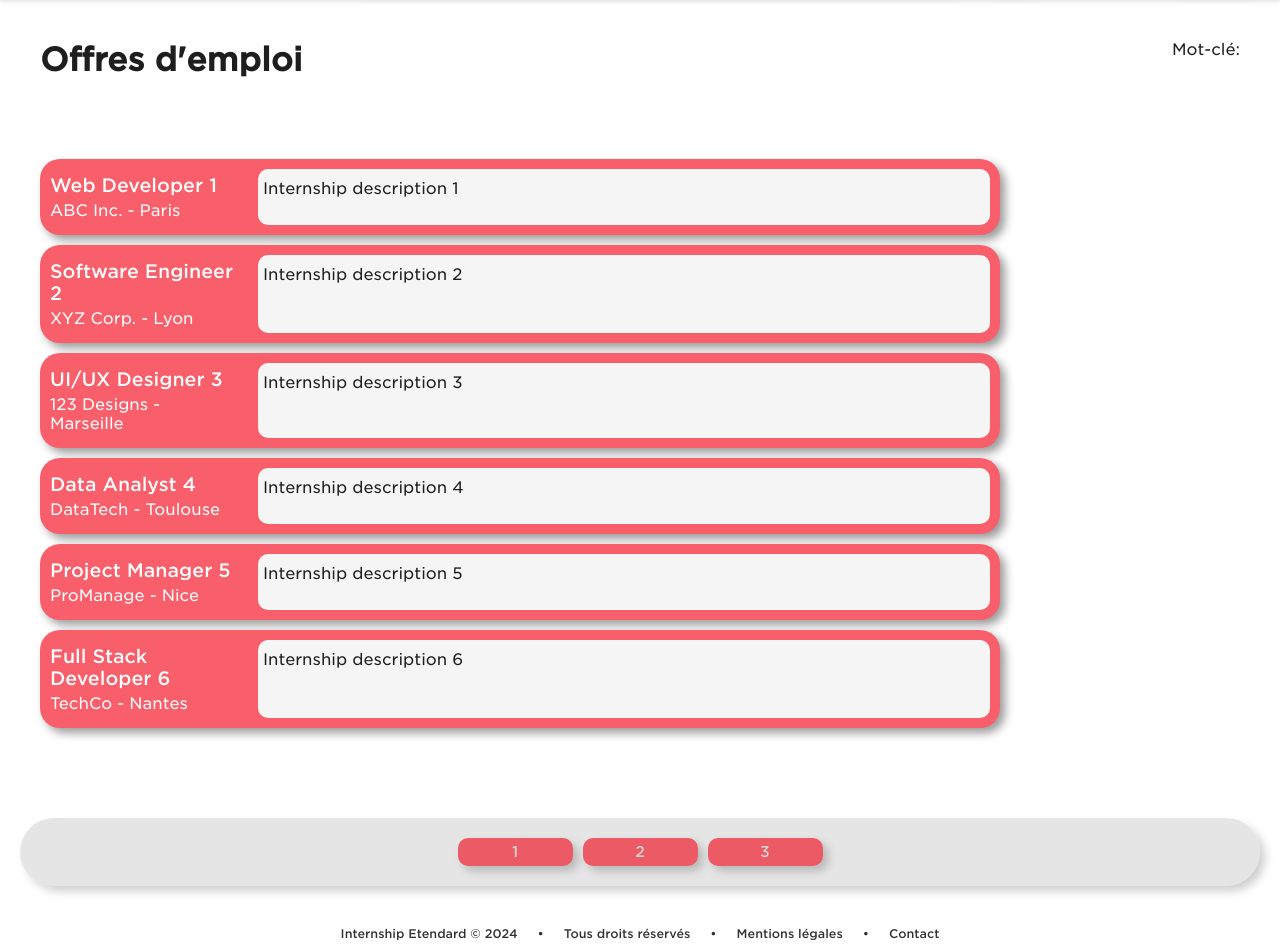
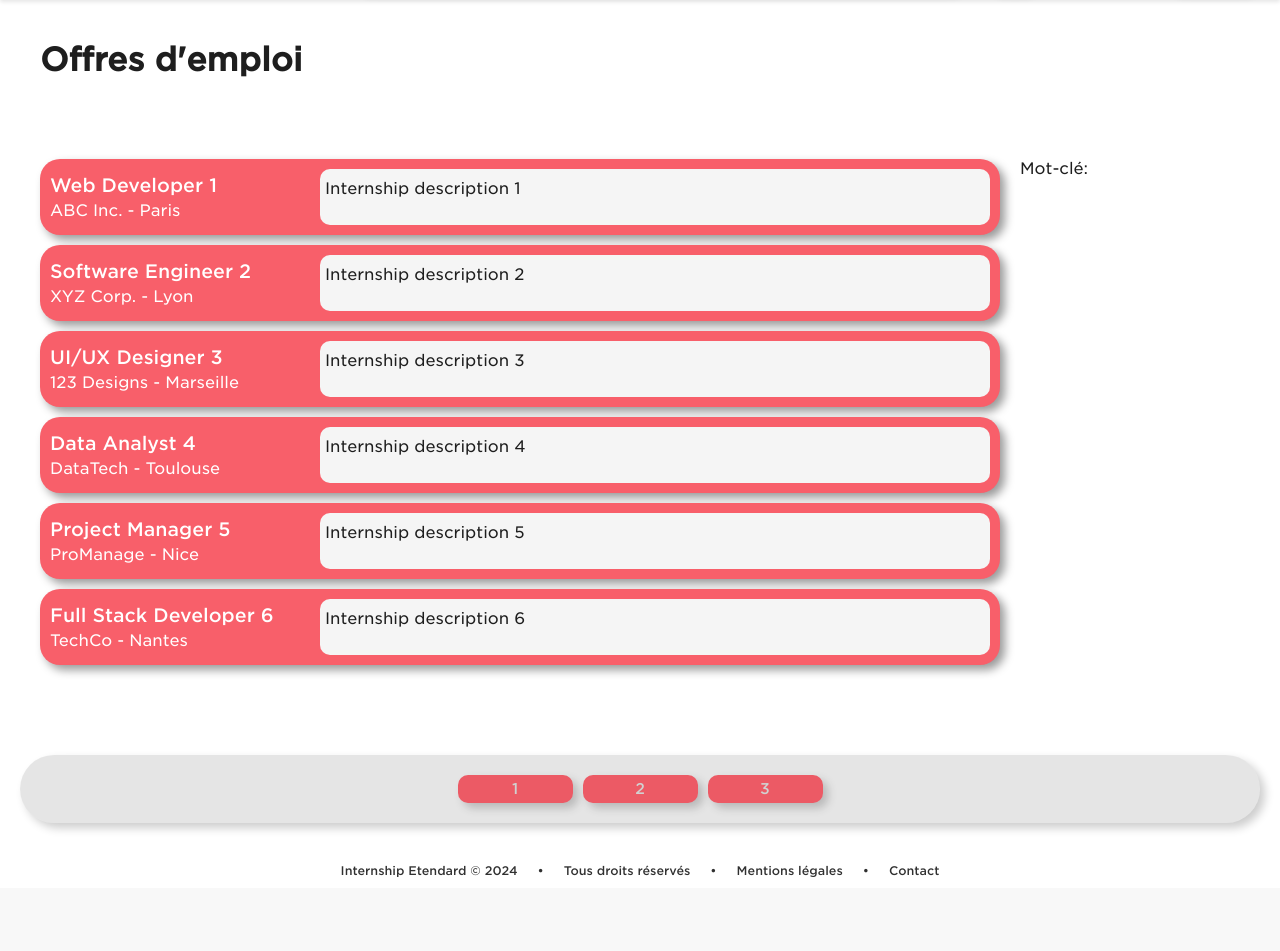
Before and after one commit to Yug0-o/Projet-WEB, a PHP site: page /research.html in a window 1280 px wide. Shown: the part 60-1011 px from the top of the page. After the commit the page ends 937 px from the top, so only its background shows below. Run offline with PHP 8.4, Linux system fonts and the light colour scheme.

Commit message:
Fix animation delay in job elements and rearrange filters in research.html, calors are now variables

```diff
--- a/assets/JS/research.js
+++ b/assets/JS/research.js
@@ -66,7 +66,7 @@ function displayJobs(jobsToDisplay = jobData) {
 
         jobList.appendChild(jobElement);
         // add delay to each job element
-        jobElement.style.animationDelay = `${i * 0.03}s`;
+        jobElement.style.animationDelay = `${(i - startIndex) * 0.03}s`;
     }
 }
 
--- a/assets/style.css
+++ b/assets/style.css
@@ -25,6 +25,26 @@
 }
 
 /*---------------------------------------------------------------*/
+
+:root {
+    --primary-color: #F85F6A;
+    --secondary-color: #000;
+    --background-color: #fff;
+    --text-color: #303030;
+    --hover-color: #e0e0e0;
+    --checkbox-background: #f0f0f0;
+    --checkbox-checked-background: #2196F3;
+    --checkbox-checked-box-shadow: inset -2px -2px 5px #1e87d8, inset 2px 2px 5px #23a5ff;
+    --footer-text-shadow: 0 0 3px rgba(255, 255, 255, 0.2);
+    --dashboard-border-color: var(--primary-color);
+    --carousel-card-background: #fff;
+    --carousel-card-text-color: #454545;
+    --box-shadow: 5px 5px 10px rgba(0, 0, 0, .2);
+    --research-button-hover-background: #f0f0f0;
+    --job-color: #fff;
+    --pagination-button-color: gainsboro;
+    --center-container-background: rgba(0, 0, 0, .1);
+}
 
 /* Others */
 
@@ -522,15 +542,12 @@ h1.text-center-accueil{
 
 .container {
     display: flex;
+    flex-direction: row;
     justify-content: space-between;
-    /*background: rgba(0, 0, 0, .2);*/
-    /* background: linear-gradient(0deg, rgba(230,246,255,1) 25%, rgba(80,192,255,1) 50%, rgba(230,246,255,1) 75%);  */
-    flex-wrap: wrap;
+    flex-wrap: nowrap;
     padding: 20px;
     margin: 20px;
     position: relative;
-    /*border-radius: 40px;
-    box-shadow: 0px 0px 50px rgba(0, 0, 0, 0.5);*/
 
 }
 
@@ -1109,15 +1126,18 @@ canvas {
 /* Research */
 .filters {
     margin-bottom: 20px;
+    min-width: 200px;
+    margin-inline: 20px;
+    transition: all 0.2s ease;
 }
 
 .filters button {
-    background-color: #F85F6A;
+    background-color: var(--primary-color);
 }
 
 .filters button:hover {
     background-color: #f0f0f0;
-    box-shadow: -5px -5px 10px rgba(255, 255, 255, 0.5), 5px 5px 10px rgba(0, 0, 0, .2);
+    box-shadow: var(--box-shadow);
 }
 
 .job-list {
@@ -1162,7 +1182,7 @@ canvas {
 
 .job-info {
     max-width: 20%;
-    min-width: 150px;
+    min-width: 250px;
     flex: 1;
     transition: all 0.2s ease;
 }
@@ -1195,13 +1219,13 @@ canvas {
     flex-direction: column;
     justify-content: center;
     align-items: center;
-    background: rgba(0, 0, 0, .1);
+    background: var(--center-container-background);
     flex-wrap: wrap;
     padding: 20px;
     margin: 20px;
     position: relative;
     border-radius: 40px;
-    box-shadow: -5px -5px 10px rgba(255, 255, 255, 0.5), 5px 5px 10px rgba(0, 0, 0, .2);
+    box-shadow: var(--box-shadow);
 }
 
 /*---------------------------------------------------------------*/
--- a/research.html
+++ b/research.html
@@ -138,13 +138,13 @@
 
         <div class="container">
             <h1>Offres d'emploi</h1>
-            <div class="filters">
-                <label for="keyword">Mot-clé:</label>
-            </div>
         </div>
 
         <div class="container">
             <div class="job-list" id="jobList"></div>
+            <div class="filters">
+                <label for="keyword">Mot-clé:</label>
+            </div>
         </div>
 
         <div class="center-container">
```
Also changed, not shown: other parts of assets/style.css (+38 -25 lines).
